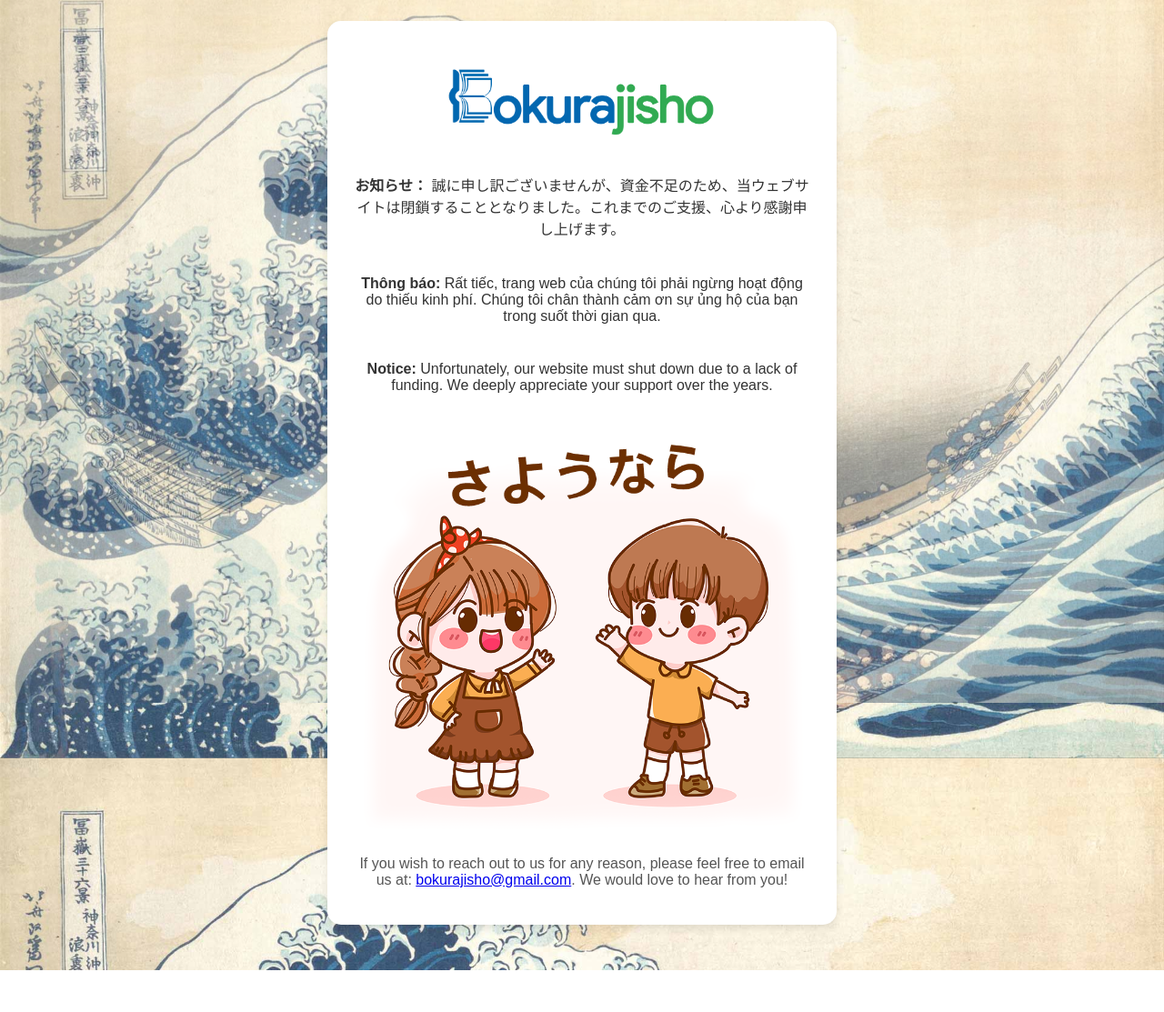
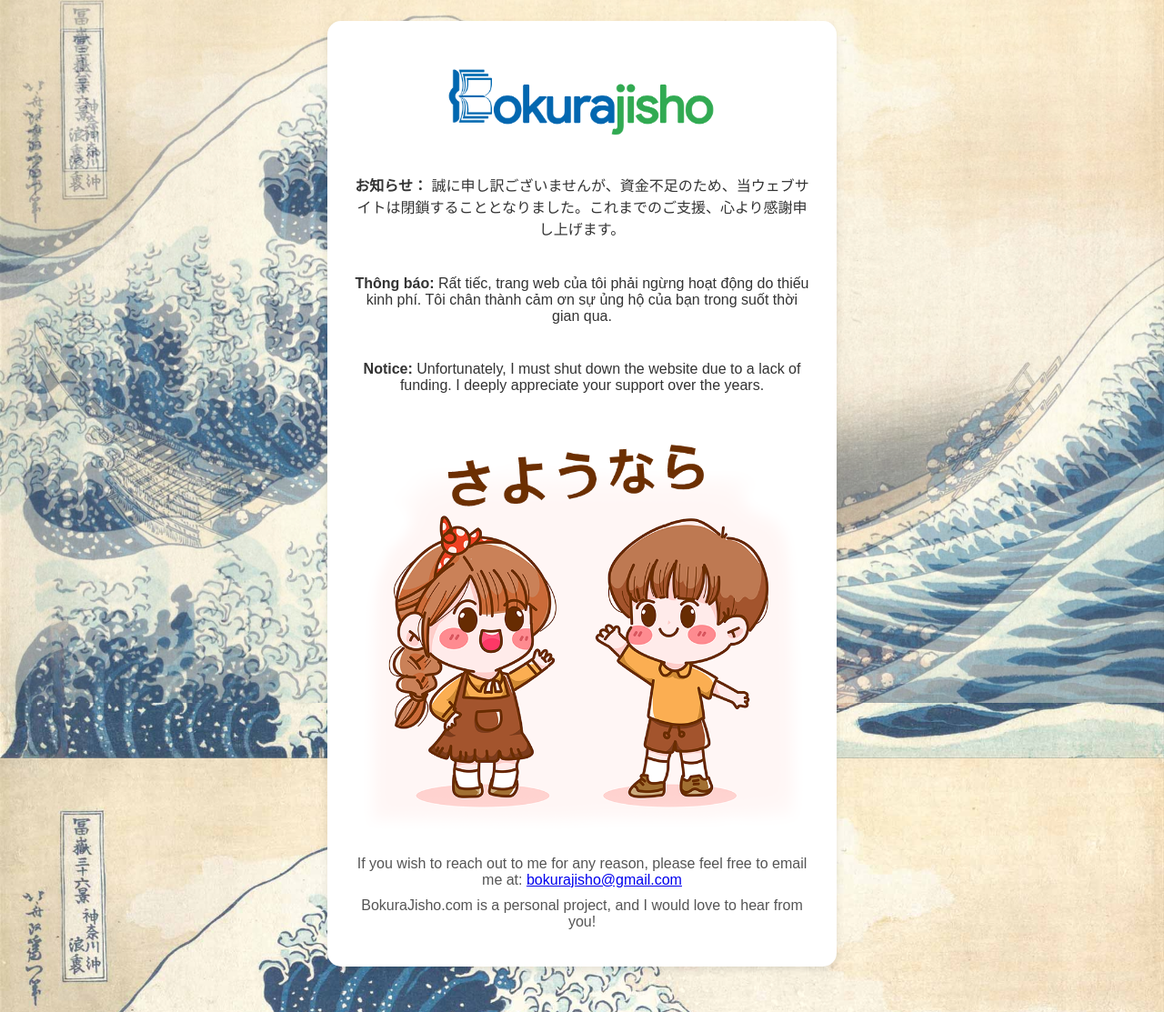
Before and after one commit to BokuraJisho/goodbye, a plain HTML site: page index.html in a window 1280 px wide. Shown: the part 27-1140 px from the top of the page at 91% size. Before the commit the page ends 1094 px from the top, so only its background shows below. Drawn offline with Linux system fonts and the light colour scheme.

Commit message:
update message

```diff
--- a/index.html
+++ b/index.html
@@ -104,24 +104,23 @@
 
         <div class="notice">
           <p>
-            <strong>Thông báo:</strong> Rất tiếc, trang web của chúng tôi phải
-            ngừng hoạt động do thiếu kinh phí. Chúng tôi chân thành cảm ơn sự
+            <strong>Thông báo:</strong> Rất tiếc, trang web của tôi phải
+            ngừng hoạt động do thiếu kinh phí. Tôi chân thành cảm ơn sự
             ủng hộ của bạn trong suốt thời gian qua.
           </p>
         </div>
 
         <div class="notice">
           <p>
-            <strong>Notice:</strong> Unfortunately, our website must shut down
-            due to a lack of funding. We deeply appreciate your support over the
-            years.
+            <strong>Notice:</strong> Unfortunately, I must shut down the website due to a lack of funding. I deeply appreciate your support over the years.
           </p>
         </div>
 
         <img src="goodbye.png" alt="Goodbye See You Again" class="gif" />
 
         <div class="contact">
-          <p>If you wish to reach out to us for any reason, please feel free to email us at: <a href="mailto:bokurajisho@gmail.com">bokurajisho@gmail.com</a>. We would love to hear from you!</p>
+          <p>If you wish to reach out to me for any reason, please feel free to email me at: <a href="mailto:bokurajisho@gmail.com">bokurajisho@gmail.com</a></p>
+          <p>BokuraJisho.com is a personal project, and I would love to hear from you!</p>
         </div>
 
       </div>
```
